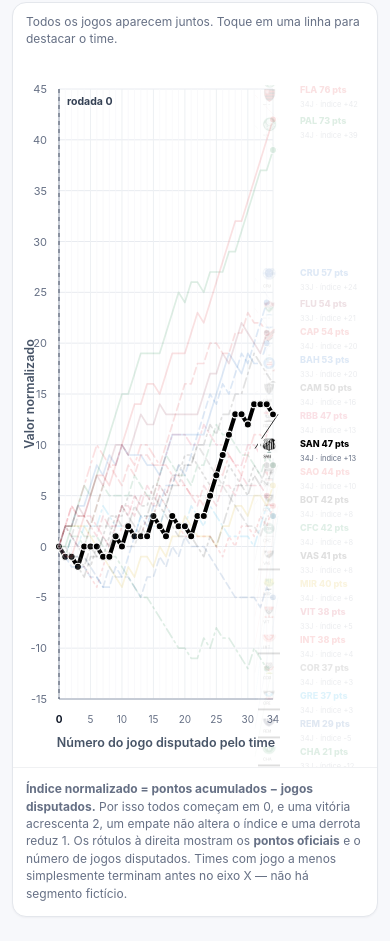
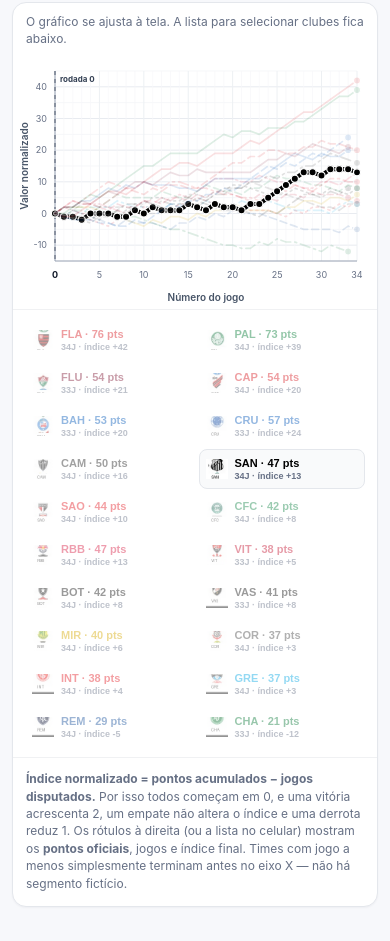
Before and after one commit to ravceleste/brasileirao-2026-evolucao-normalizada, a plain HTML site: page index.html in a window 390 px wide. Shown: the part 343-1284 px from the top of the page. Drawn offline with Linux system fonts and the light colour scheme.

Commit message:
Keep mobile chart wide in portrait and landscape

```diff
--- a/index.html
+++ b/index.html
@@ -133,9 +133,11 @@ svg {
   margin-left:auto;
 }
 .chart-scroll-hint { display:none; }
+.compact-team-list { display:none; }
 @media (max-width:900px) {
   svg { min-width:0; }
   .chart-scroll {
+    overflow:hidden;
     -webkit-overflow-scrolling:touch;
     overscroll-behavior-x:contain;
   }
@@ -146,6 +148,38 @@ svg {
     font-size:12px;
     line-height:1.4;
   }
+  .compact-team-list {
+    display:block;
+    padding:10px 12px;
+    border-top:1px solid #f0f1f3;
+  }
+  .compact-team-grid {
+    display:grid;
+    grid-template-columns:repeat(2,minmax(0,1fr));
+    gap:3px 7px;
+  }
+  .compact-team-item {
+    display:flex;
+    align-items:center;
+    gap:7px;
+    width:100%;
+    min-width:0;
+    min-height:40px;
+    padding:4px 6px;
+    border:1px solid transparent;
+    border-radius:8px;
+    background:transparent;
+    color:var(--text);
+    text-align:left;
+  }
+  .compact-team-item.selected { border-color:var(--border); background:#f9fafb; }
+  .compact-team-item img { width:22px; height:22px; object-fit:contain; flex:none; }
+  .compact-team-copy { min-width:0; line-height:1.25; }
+  .compact-team-main { display:block; font-size:11px; font-weight:750; white-space:nowrap; }
+  .compact-team-sub { display:block; color:var(--muted); font-size:9px; white-space:nowrap; }
+}
+@media (max-width:900px) and (orientation:landscape) {
+  .compact-team-grid { grid-template-columns:repeat(4,minmax(0,1fr)); }
 }
 @media (max-width:800px) {
   .page { padding:18px 10px 26px; }
@@ -219,15 +253,18 @@ svg {
   </div>
 
   <div class="chart-card">
-    <div class="chart-scroll-hint">Todos os jogos aparecem juntos. Toque em uma linha para destacar o time.</div>
+    <div class="chart-scroll-hint">O gráfico se ajusta à tela. A lista para selecionar clubes fica abaixo.</div>
     <div class="chart-scroll" id="chartWrap">
       <svg id="chart" viewBox="0 0 1450 830" role="img" aria-label="Evolução normalizada do Campeonato Brasileiro 2026"></svg>
       <div class="tooltip" id="tooltip"></div>
     </div>
+    <div class="compact-team-list" id="compactTeamList" aria-label="Clubes e valores finais">
+      <div class="compact-team-grid" id="compactTeamGrid"></div>
+    </div>
     <div class="footer-note">
       <strong>Índice normalizado = pontos acumulados − jogos disputados.</strong>
       Por isso todos começam em 0, e uma vitória acrescenta 2, um empate não altera o índice e uma derrota reduz 1.
-      Os rótulos à direita mostram os <strong>pontos oficiais</strong> e o número de jogos disputados.
+      Os rótulos à direita (ou a lista no celular) mostram os <strong>pontos oficiais</strong>, jogos e índice final.
       Times com jogo a menos simplesmente terminam antes no eixo X — não há segmento fictício.
     </div>
   </div>
@@ -242,24 +279,26 @@ const wrap = document.getElementById("chartWrap");
 const tooltip = document.getElementById("tooltip");
 const select = document.getElementById("teamSelect");
 const allBtn = document.getElementById("allBtn");
+const compactTeamGrid = document.getElementById("compactTeamGrid");
 
 const NS = "http://www.w3.org/2000/svg";
 const isCompact = window.matchMedia("(max-width: 900px)").matches;
-const isNarrow = window.matchMedia("(max-width: 600px)").matches;
-const W = isCompact ? Math.max(340, wrap.clientWidth) : 1450;
-const H = isCompact ? (isNarrow ? 720 : 670) : 830;
+const W = isCompact ? Math.max(300, wrap.clientWidth) : 1450;
+const H = isCompact ? Math.max(220, Math.min(300, Math.round(W * 0.72))) : 830;
 const M = isCompact
-  ? (isNarrow
-    ? {left:46, top:42, right:104, bottom:68}
-    : {left:58, top:42, right:132, bottom:68})
+  ? {left:42, top:24, right:20, bottom:48}
   : {left:74, top:42, right:305, bottom:72};
 svg.setAttribute("viewBox", `0 0 ${W} ${H}`);
 const plotW = W - M.left - M.right;
 const plotH = H - M.top - M.bottom;
-const labelX = W - (isCompact ? (isNarrow ? 77 : 96) : 208);
-const logoX = W - (isCompact ? (isNarrow ? 108 : 130) : 244);
+const labelX = W - 208;
+const logoX = W - 244;
 
 let lockedTeam = DATA.defaultTeam;
+try {
+  const savedTeam = sessionStorage.getItem("brasileirao-selected-team");
+  if (savedTeam && DATA.teams[savedTeam]) lockedTeam = savedTeam;
+} catch {}
 let hoverTeam = null;
 
 const allNorms = Object.values(DATA.teams).flatMap(t => t.points.map(p => p.norm));
@@ -299,8 +338,9 @@ el("rect", {x:0,y:0,width:W,height:H,fill:"#fff"});
 
 for (let y = Math.ceil(yMin/5)*5; y <= yMax; y += 5) {
   const py = yScale(y);
-  el("line", {x1:M.left,y1:py,x2:M.left+plotW,y2:py,stroke:"#e8ebf0","stroke-width":1});
-  text(M.left-12, py+4, y, {"text-anchor":"end",fill:"#667085","font-size":11});
+  const major = !isCompact || y % 10 === 0;
+  el("line", {x1:M.left,y1:py,x2:M.left+plotW,y2:py,stroke:major?"#e8ebf0":"#f2f4f7","stroke-width":major?1:.7});
+  if (major) text(M.left-8, py+3, y, {"text-anchor":"end",fill:"#667085","font-size":isCompact?9:11});
 }
 
 for (let x=0; x<=DATA.maxGames; x++) {
@@ -313,26 +353,28 @@ for (let x=0; x<=DATA.maxGames; x++) {
     "stroke-width": major ? 1 : .7
   });
   if (x % labelEvery === 0 || x === DATA.maxGames) {
-    text(px, M.top+plotH+24, x, {"text-anchor":"middle",fill:x===0?"#101828":"#667085","font-size":isCompact?10:10.5,"font-weight":x===0?700:400});
+    text(px, M.top+plotH+17, x, {"text-anchor":"middle",fill:x===0?"#101828":"#667085","font-size":isCompact?9:10.5,"font-weight":x===0?700:400});
   }
 }
 
 // Eixos
 el("line", {x1:M.left,y1:M.top+plotH,x2:M.left+plotW,y2:M.top+plotH,stroke:"#98a2b3","stroke-width":1});
 el("line", {x1:M.left,y1:M.top,x2:M.left,y2:M.top+plotH,stroke:"#98a2b3","stroke-width":1});
-text(M.left+plotW/2, H-20, "Número do jogo disputado pelo time", {"text-anchor":"middle",fill:"#475467","font-size":12.5,"font-weight":600});
-const yTitle = text(21, M.top+plotH/2, "Valor normalizado", {"text-anchor":"middle",fill:"#475467","font-size":12.5,"font-weight":600});
-yTitle.setAttribute("transform", `rotate(-90 21 ${M.top+plotH/2})`);
+text(M.left+plotW/2, H-8, isCompact?"Número do jogo":"Número do jogo disputado pelo time", {"text-anchor":"middle",fill:"#475467","font-size":isCompact?10:12.5,"font-weight":600});
+const yTitle = text(15, M.top+plotH/2, "Valor normalizado", {"text-anchor":"middle",fill:"#475467","font-size":isCompact?10:12.5,"font-weight":600});
+yTitle.setAttribute("transform", `rotate(-90 15 ${M.top+plotH/2})`);
 
 // Rodada 0 destacada
 el("line", {x1:xScale(0),y1:M.top,x2:xScale(0),y2:M.top+plotH,stroke:"#344054","stroke-width":1.5,"stroke-dasharray":"4 4","opacity":.55});
-text(xScale(0)+8, M.top+16, "rodada 0", {fill:"#344054","font-size":10.5,"font-weight":700});
+text(xScale(0)+5, M.top+11, "rodada 0", {fill:"#344054","font-size":isCompact?8:10.5,"font-weight":700});
 
 // Calcula posições dos labels sem colisão, mantendo ordem pelo índice final
-const endItems = Object.entries(DATA.teams)
+const endItems = (isCompact ? [] : Object.entries(DATA.teams)
   .map(([name,t]) => ({name, endY:yScale(t.finalNorm)}))
-  .sort((a,b) => a.endY-b.endY);
+  .sort((a,b) => a.endY-b.endY));
 
+const labelY = {};
+if (!isCompact) {
   const minGap = 28;
   for (let i=1;i<endItems.length;i++) {
     if (endItems[i].endY - endItems[i-1].endY < minGap) {
@@ -345,8 +387,8 @@ if (overflow > 0) endItems.forEach(d => d.endY -= overflow);
   const topLimit = M.top + 6;
   let under = topLimit - endItems[0].endY;
   if (under > 0) endItems.forEach(d => d.endY += under);
-
-const labelY = Object.fromEntries(endItems.map(d => [d.name,d.endY]));
+  Object.assign(labelY, Object.fromEntries(endItems.map(d => [d.name,d.endY])));
+}
 
 // Grupos por time
 const teamGroups = {};
@@ -373,7 +415,7 @@ for (const name of DATA.ranking.slice().reverse()) {
   }, g);
   line.addEventListener("mouseenter", () => {hoverTeam=name; updateStyles();});
   line.addEventListener("mouseleave", () => {hoverTeam=null; updateStyles();});
-  line.addEventListener("click", () => {lockedTeam=name; select.value=name; updateStyles();});
+  line.addEventListener("click", () => lockTeam(name));
 
   // marcadores visíveis apenas quando o time está em destaque
   const markerGroup = el("g", {class:"markers"}, g);
@@ -396,51 +438,76 @@ for (const name of DATA.ranking.slice().reverse()) {
       hoverTeam=null; updateStyles(); hideTooltip();
     });
     hit.addEventListener("click", e => {
-      lockedTeam=name; select.value=name; updateStyles();
+      lockTeam(name);
       showTooltip(e,name,p);
     });
   });
 
-  // conector desde o último ponto real
   const last = t.points[t.points.length-1];
-  const ly = labelY[name];
-  const connector = el("line", {
-    x1:xScale(last.game)+5, y1:yScale(last.norm),
-    x2:logoX-(isCompact?(isNarrow?14:16):20), y2:ly,
-    stroke:t.color,"stroke-width":.9,opacity:.48,
-    class:"connector"
-  }, g);
-
-  // endpoint
   el("circle", {
     cx:xScale(last.game),cy:yScale(last.norm),r:3.5,
     fill:t.color,stroke:"#fff","stroke-width":1.2,class:"endpoint"
   }, g);
 
-  // logo
+  if (!isCompact) {
+    // Conector matemático do último ponto ao escudo e ao rótulo final.
+    const ly = labelY[name];
+    const connector = el("line", {
+      x1:xScale(last.game)+5, y1:yScale(last.norm),
+      x2:logoX-20, y2:ly,
+      stroke:t.color,"stroke-width":.9,opacity:.48,
+      class:"connector"
+    }, g);
+
     const img = el("image", {
-    href:t.logo,
-    x:logoX-(isCompact?(isNarrow?11:14):17),y:ly-(isCompact?(isNarrow?11:14):17),
-    width:isCompact?(isNarrow?22:28):34,height:isCompact?(isNarrow?22:28):34,
+      href:t.logo,x:logoX-17,y:ly-17,width:34,height:34,
       preserveAspectRatio:"xMidYMid meet",
       style:"cursor:pointer"
     }, g);
     img.addEventListener("mouseenter", () => {hoverTeam=name; updateStyles();});
     img.addEventListener("mouseleave", () => {hoverTeam=null; updateStyles();});
-  img.addEventListener("click", () => {lockedTeam=name; select.value=name; updateStyles();});
+    img.addEventListener("click", () => lockTeam(name));
 
-  // label
     const lbl = text(labelX, ly-2, `${t.abbr}  ${t.officialPoints} pts`, {
-    fill:t.color,"font-size":isCompact?(isNarrow?9:11):12.5,"font-weight":800,style:"cursor:pointer"
+      fill:t.color,"font-size":12.5,"font-weight":800,style:"cursor:pointer"
     }, g);
     const sub = text(labelX, ly+12, `${t.games}J · índice ${t.finalNorm >= 0 ? "+" : ""}${t.finalNorm}`, {
-    fill:"#667085","font-size":isCompact?(isNarrow?7.5:8.5):9.5,style:"cursor:pointer"
+      fill:"#667085","font-size":9.5,style:"cursor:pointer"
     }, g);
     [lbl,sub].forEach(node => {
       node.addEventListener("mouseenter", () => {hoverTeam=name; updateStyles();});
       node.addEventListener("mouseleave", () => {hoverTeam=null; updateStyles();});
-    node.addEventListener("click", () => {lockedTeam=name; select.value=name; updateStyles();});
+      node.addEventListener("click", () => lockTeam(name));
     });
+  }
+}
+
+// No celular, os dados finais ficam em uma lista legível abaixo do gráfico.
+compactTeamGrid.replaceChildren();
+for (const name of DATA.ranking) {
+  const t = DATA.teams[name];
+  const item = document.createElement("button");
+  item.type = "button";
+  item.className = "compact-team-item";
+  item.dataset.team = name;
+  item.setAttribute("aria-label", `${name}, ${t.officialPoints} pontos, ${t.games} jogos, índice ${t.finalNorm}`);
+  const logo = document.createElement("img");
+  logo.src = t.logo;
+  logo.alt = "";
+  logo.loading = "lazy";
+  const copy = document.createElement("span");
+  copy.className = "compact-team-copy";
+  const main = document.createElement("span");
+  main.className = "compact-team-main";
+  main.style.color = t.color;
+  main.textContent = `${t.abbr} · ${t.officialPoints} pts`;
+  const sub = document.createElement("span");
+  sub.className = "compact-team-sub";
+  sub.textContent = `${t.games}J · índice ${t.finalNorm >= 0 ? "+" : ""}${t.finalNorm}`;
+  copy.append(main, sub);
+  item.append(logo, copy);
+  item.addEventListener("click", () => lockTeam(name));
+  compactTeamGrid.appendChild(item);
 }
 
 // Tooltip
@@ -494,34 +561,63 @@ function updateStyles() {
       line.setAttribute("stroke-width", isActive ? "4.1" : "1.7");
       halo.setAttribute("stroke-width", isActive ? "6.4" : "4.1");
       markers.style.opacity = isActive ? "1" : "0";
-      connector.setAttribute("opacity", isActive ? ".9" : ".18");
+      if (connector) connector.setAttribute("opacity", isActive ? ".9" : ".18");
     } else {
       g.style.opacity = "1";
       line.setAttribute("stroke-width", name==="Santos" ? "3.2" : "2.05");
       halo.setAttribute("stroke-width", name==="Santos" ? "5.6" : "4.6");
       markers.style.opacity = name==="Santos" ? "1" : "0";
-      connector.setAttribute("opacity", name==="Santos" ? ".75" : ".45");
+      if (connector) connector.setAttribute("opacity", name==="Santos" ? ".75" : ".45");
     }
   }
+  document.querySelectorAll(".compact-team-item").forEach(item => {
+    const isActive = !active || item.dataset.team === active;
+    item.style.opacity = isActive ? "1" : ".42";
+    item.classList.toggle("selected", Boolean(active) && item.dataset.team === active);
+  });
 }
 
 document.getElementById("matchCount").textContent = `${DATA.matchCount} jogos concluídos`;
 document.getElementById("lastDate").textContent = `dados até ${new Intl.DateTimeFormat("pt-BR").format(new Date(DATA.lastDate + "T12:00:00"))}`;
 
 select.innerHTML = `<option value="">Todos os times</option>` + DATA.ranking.map(name =>
-  `<option value="${name}" ${name===DATA.defaultTeam ? "selected" : ""}>${name}</option>`
+  `<option value="${name}" ${name===lockedTeam ? "selected" : ""}>${name}</option>`
 ).join("");
 
 select.addEventListener("change", () => {
-  lockedTeam = select.value || null;
+  if (select.value) lockTeam(select.value);
+  else {
+    lockedTeam = null;
+    try { sessionStorage.removeItem("brasileirao-selected-team"); } catch {}
     updateStyles();
+  }
 });
 allBtn.addEventListener("click", () => {
   lockedTeam = null;
   hoverTeam = null;
   select.value = "";
+  try { sessionStorage.removeItem("brasileirao-selected-team"); } catch {}
   hideTooltip();
   updateStyles();
+});
+
+function lockTeam(name) {
+  lockedTeam = name;
+  select.value = name;
+  try { sessionStorage.setItem("brasileirao-selected-team", name); } catch {}
+  updateStyles();
+}
+
+// Recarrega apenas quando a orientação/largura muda de modo a exigir novo viewBox.
+let previousLandscape = window.matchMedia("(orientation: landscape)").matches;
+let previousWidth = wrap.clientWidth;
+window.addEventListener("resize", () => {
+  const landscape = window.matchMedia("(orientation: landscape)").matches;
+  const width = wrap.clientWidth;
+  const crossedResponsiveMode = window.matchMedia("(max-width: 900px)").matches !== isCompact;
+  if (crossedResponsiveMode || (isCompact && (landscape !== previousLandscape || Math.abs(width-previousWidth) > 80))) {
+    window.location.reload();
+  }
 });
 
 updateStyles();
```
Lines whose indentation alone changed are shown as unchanged.
